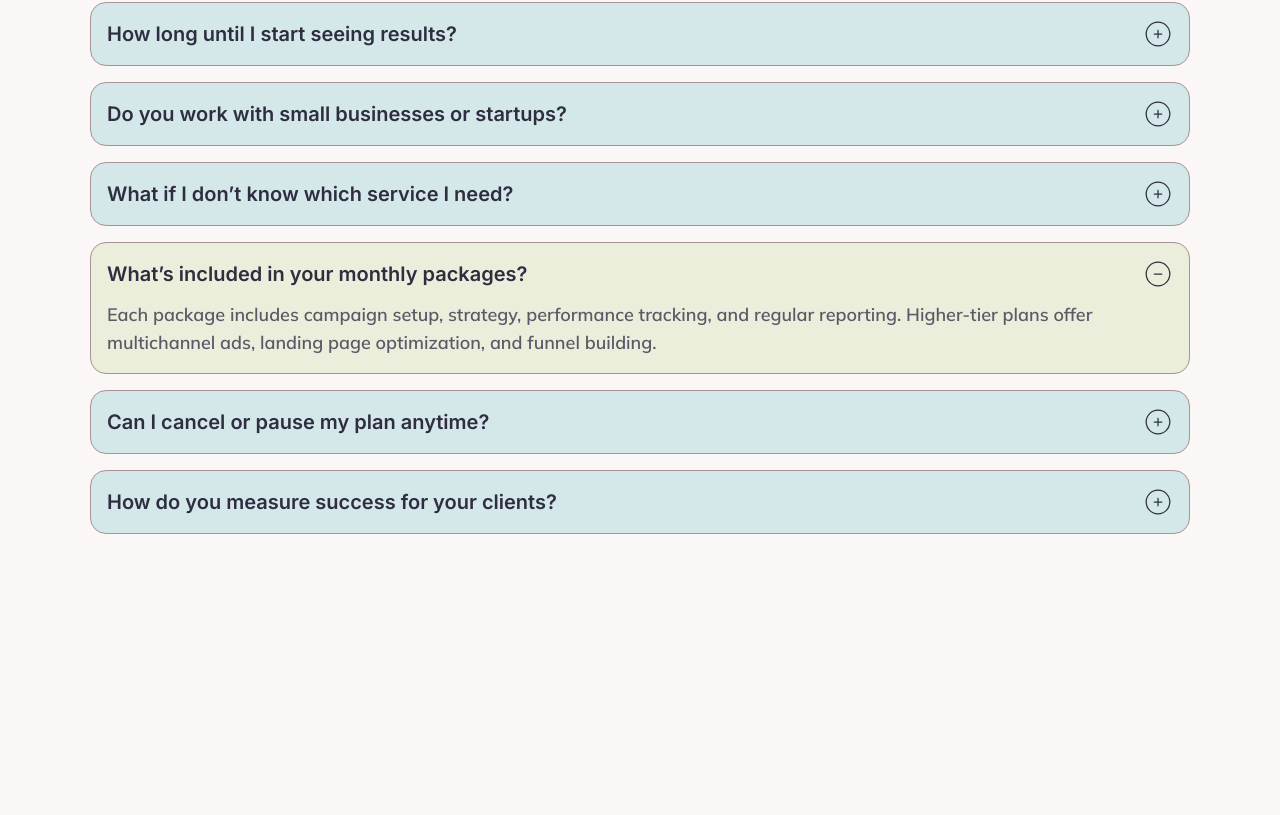
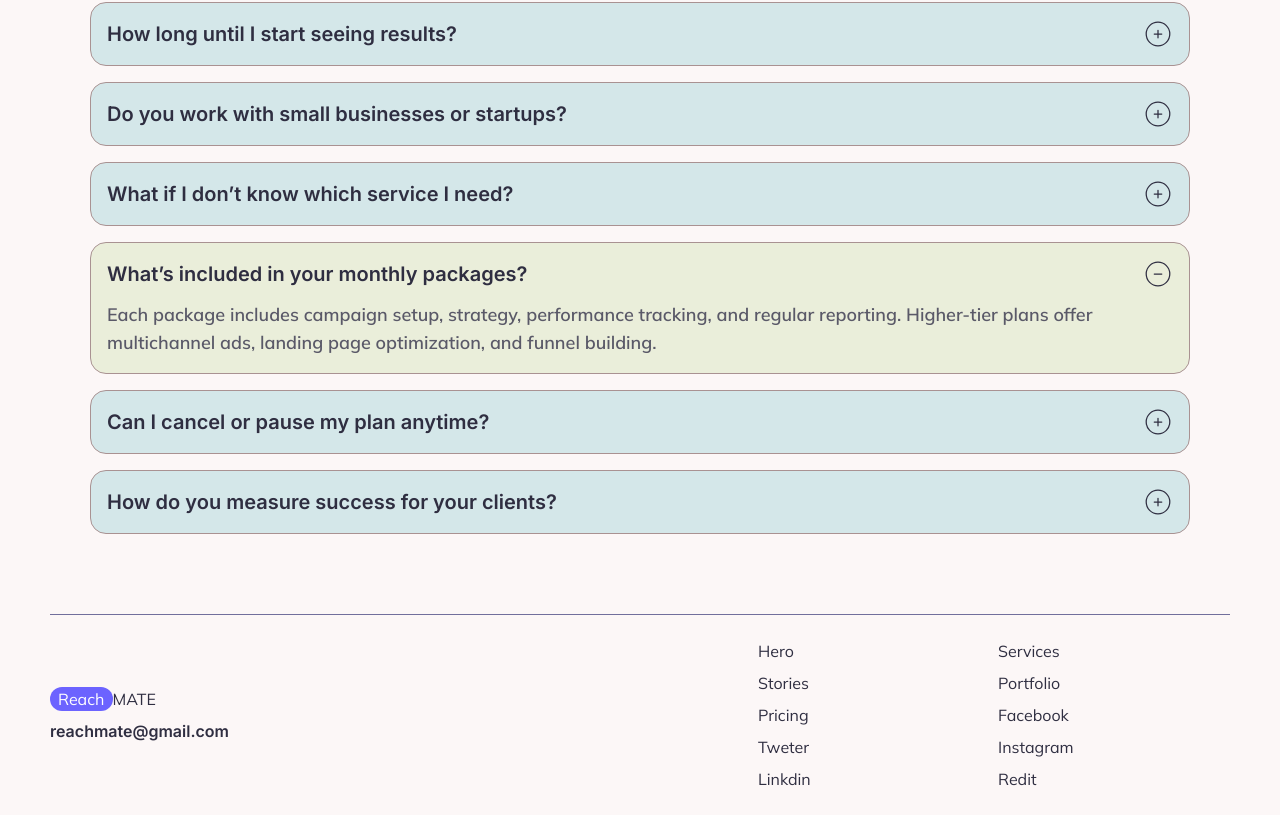
Before and after one commit to mohammedAliYusuf09/react-mate, a Next.js app: page / in a window 1280 px wide. Shown: the part 5418-6233 px from the top of the page. Before the commit the page ends 6032 px from the top, so only its background shows below. Built offline with nearby package versions, Linux system fonts and the light colour scheme.

Commit message:
footer section

```diff
--- a/app/page.tsx
+++ b/app/page.tsx
@@ -1,6 +1,7 @@
 import ActionSection from "@/components/ActionSection";
 import ClientLogo from "@/components/ClientLogo";
 import FAQ from "@/components/FAQ";
+import Footer from "@/components/Footer";
 import Hero from "@/components/Hero";
 import Navbar from "@/components/Navbar";
 import Portfolio from "@/components/Portfolio";
@@ -22,6 +23,7 @@ export default function Home() {
       <Pricing/>
       <ActionSection/>
       <FAQ/>
+      <Footer/>
     </>
   );
 }
--- /dev/null
+++ b/components/Footer.tsx
@@ -0,0 +1,51 @@
+import { Inter, Mulish } from "next/font/google";
+
+const inter = Inter({
+  subsets: ['latin'],
+  weight: ['400', '600', '700'], // Add weights you plan to use
+  display: 'swap',
+});
+
+
+const mulish = Mulish({
+  subsets: ['latin'],
+  weight: ['400', '600', '700'], // Add weights you plan to use
+  display: 'swap',
+});
+
+function Footer() {
+  return (
+    <div className="responsive-container">
+      <div className={`${mulish.className} `}>
+        <div className="border-t border-[#716f9c] flex py-6">
+
+          <div className="flex flex-col gap-2 w-[60%] justify-center">
+            <p className={`flex items-center ${inter.className}"`}>
+            <span className="bg-[var(--color-action)] text-white px-2 rounded-3xl">
+              Reach
+            </span>
+            MATE
+            </p>
+            <h6 className={`${inter.className} font-semibold`}>reachmate@gmail.com</h6>
+          </div>
+
+          <div className="w-[40%] grid grid-cols-2 grid-rows-5 gap-2">
+               <a href="hero">Hero</a>
+               <a href="services">Services</a>
+               <a href="stories">Stories</a>
+               <a href="portfolio">Portfolio</a>
+               <a href="Pricing">Pricing</a>
+               <a href="facebook">Facebook</a>
+               <a href="hero">Tweter</a>
+               <a href="hero">Instagram</a>
+               <a href="hero">Linkdin</a>
+               <a href="hero">Redit</a>
+          </div>
+
+        </div>
+      </div>
+    </div>
+  );
+}
+
+export default Footer
--- a/components/Navbar.tsx
+++ b/components/Navbar.tsx
@@ -1,4 +1,4 @@
-import { Caladea, Mulish, Inter } from "next/font/google";
+import { Mulish, Inter } from "next/font/google";
 import { CiMenuBurger } from "react-icons/ci";
 import ContactButton from "./ContactButton";
 
@@ -15,11 +15,7 @@ const mulish = Mulish({
   display: 'swap',
 });
 
-const caladea = Caladea({
-  subsets: ["latin"],
-  weight: ["400", "700"], // You can also add "italic", "700italic" if needed
-  display: "swap",
-});
+
 
 
 function Navbar() {
```
